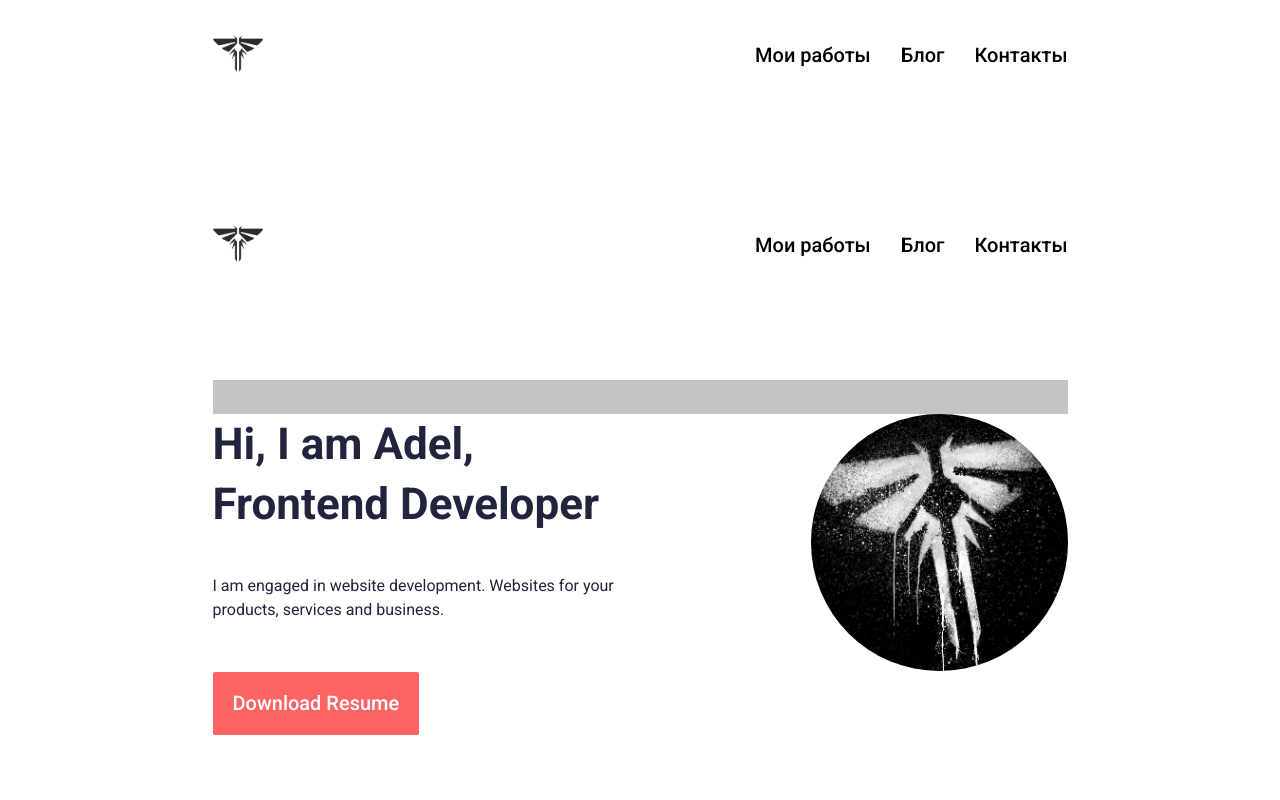
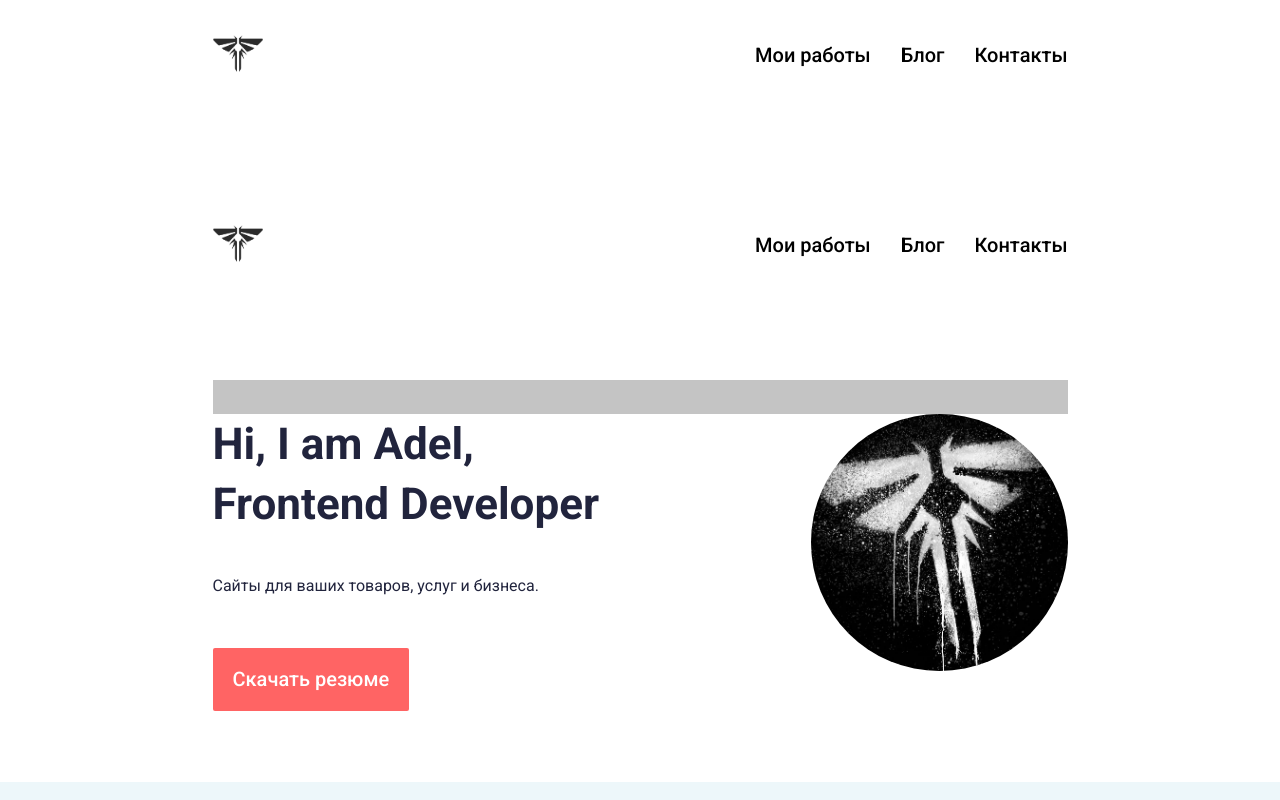
Before and after one commit to cikadaweb/cikadawebsite, a Nuxt app: page / in a window 1280 px wide. Shown: the top 800 px of the page. Built offline with nearby package versions, Linux system fonts and the light colour scheme; no server answers.

Commit message:
Change Main section

```diff
--- a/components/Main.vue
+++ b/components/Main.vue
@@ -3,13 +3,14 @@
     <div class="main__author">
 
       <div class="main__author-info">
-        <h1 class="main__author-name">Hi, I am Adel,
-          Frontend Developer
+        <h1 class="main__author-name">
+          <span class="visually-hidden">Создать сайт, сделать сайт, приложение, wordpress</span>
+          <span>Hi, I am Adel, Frontend Developer</span>
         </h1>
         <div class="main__author-text">
-          I am engaged in website development. Websites for your products, services and business.
+          Сайты для ваших товаров, услуг и бизнеса.
         </div>
-        <button class="button main__author-button" type="button">Download Resume</button>
+        <button class="button main__author-button" type="button">Скачать резюме</button>
       </div>
 
       <div class="main__author__img">
```
